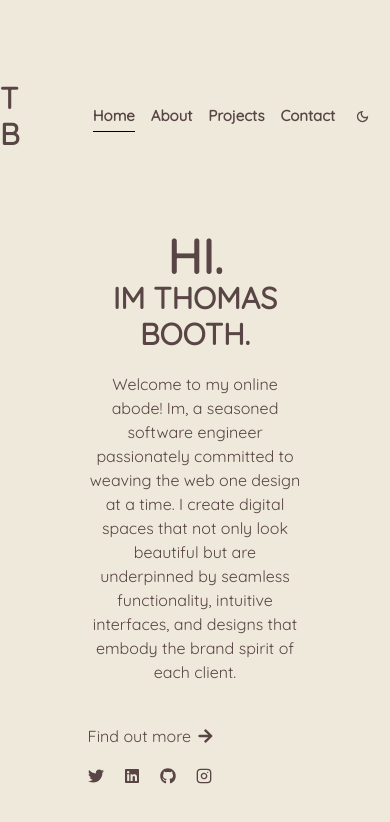
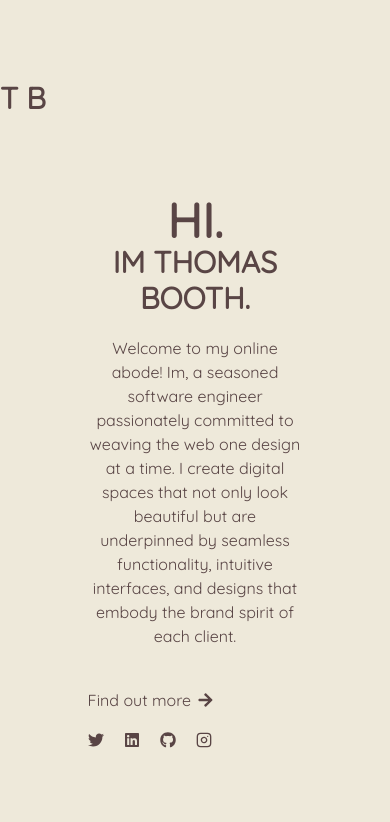
Before and after one commit to thomassbooth/Thomas-Booth-Portfolio, a Next.js app: page / in a window 390 px wide. Shown: the top 822 px of the page. Built offline with nearby package versions, Linux system fonts and the light colour scheme.

Commit message:
why was this fixed lol

```diff
--- a/app/components/navbar/Navbar.tsx
+++ b/app/components/navbar/Navbar.tsx
@@ -22,11 +22,11 @@ const Navbar = () => {
       animate={{ y: '0%', opacity: 1 }}
       transition={{duration: 0.5}}
       exit={{ opacity: 0 }}>
-      <div className="flex items-center  text-[15px] font-bold py-20 justify-between">
+      <div className="flex items-center  text-[15px] font-bold pb-20 justify-between">
         <Link href="/" className="text-3xl  font-bold">
           T B
         </Link>
-        <nav className = 'flex items-center'>
+        <nav className = 'hidden sm:flex items-center'>
           <ul className="[&_li]:ml-4 ml-12 flex">
             {links.map((link) => (
               <li key={link.href}>
--- a/app/layout.tsx
+++ b/app/layout.tsx
@@ -20,7 +20,7 @@ export default function RootLayout({
   return (
     <html lang="en">
       <body className={roboto.className}>
-          <div className = 'w-screen transition-colors text-pastel-brown-dark fixed sm:px-6 md:px-20 2xl:px-40'>
+          <div className = 'overflow-auto py-20 w-screen transition-colors text-pastel-brown-dark sm:px-6 md:px-20 2xl:px-40'>
             <ThemeProviderO>
               <Navbar />
               <Container>
```
